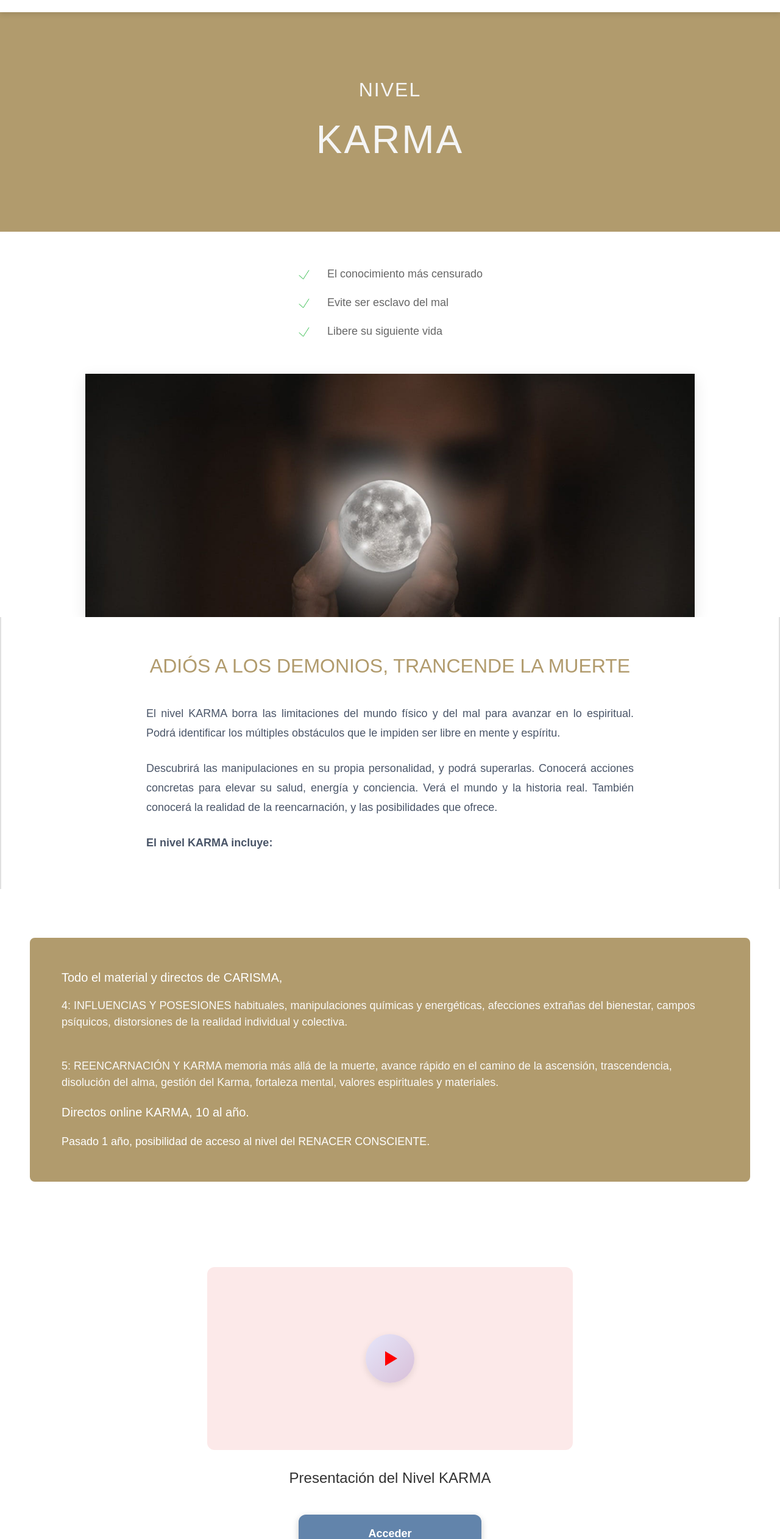
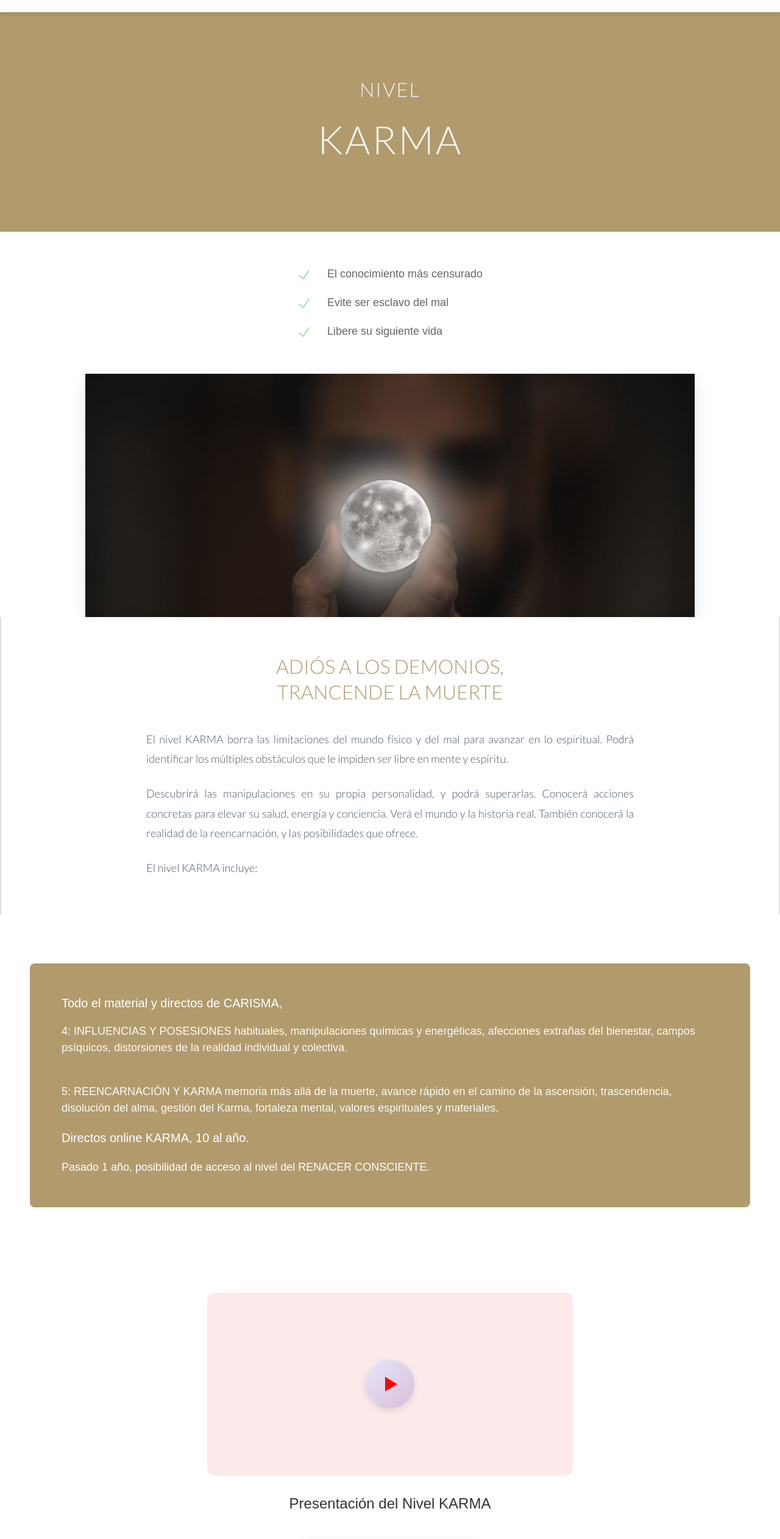
Before and after one commit to orbimatrix/Conscious-path, a Next.js app: page /karma in a window 1280 px wide. Shown: the part 140-2664 px from the top of the page at 61% size. Built offline with nearby package versions, Linux system fonts and the light colour scheme.

Commit message:
Enhance typography in karma.css and page.tsx by adding 'Lato' font family and adjusting font weights for titles and text sections. Update the title in page.tsx for improved readability with a line break.

```diff
--- a/src/app/karma/karma.css
+++ b/src/app/karma/karma.css
@@ -27,6 +27,7 @@
 
   .carisma-title {
     font-size: 32px;
+    font-family: 'Lato', sans-serif;
     font-weight: 300;
     color: #f5f5f5;
     margin-bottom: 10px;
@@ -35,7 +36,8 @@
 
   .carisma-subtitle {
     font-size: 64px;
-
+    font-family: 'Lato', sans-serif;
+    font-weight: 300;
     color: #f5f5f5;
     letter-spacing: 3px;
   }
@@ -141,6 +143,8 @@
 
   .carisma-info-title {
     font-size: 32px;
+    font-family: 'Lato', sans-serif;
+    font-weight: 300;
 
     color: #B19B6D;
     text-align: center;
@@ -157,11 +161,14 @@
     font-size: 18px;
     margin-bottom: 25px;
     text-align: justify;
+    font-family: 'Lato', sans-serif;
+    font-weight: 300;
+
   }
 
   .carisma-info-paragraph:last-child {
     margin-bottom: 0;
-    font-weight: 600;
+    font-weight: 300;
   }
 
   /* Action Section */
@@ -346,6 +353,8 @@
     color: white;
     border: none;
     padding: 18px 60px;
+    font-family: 'Lato', sans-serif;
+    font-weight: 300;
     border-radius: 12px;
     font-size: 18px;
     font-weight: 600;
--- a/src/app/karma/page.tsx
+++ b/src/app/karma/page.tsx
@@ -52,7 +52,7 @@ export default function KarmaPage() {
       <main className="carisma-main">
         <section className="carisma-info-section">
           <div className="carisma-info-container">
-            <h2 className="carisma-info-title">ADIÓS A LOS DEMONIOS, TRANCENDE LA MUERTE
+            <h2 className="carisma-info-title">ADIÓS A LOS DEMONIOS, <br /> TRANCENDE LA MUERTE
 
 
             </h2>
```
